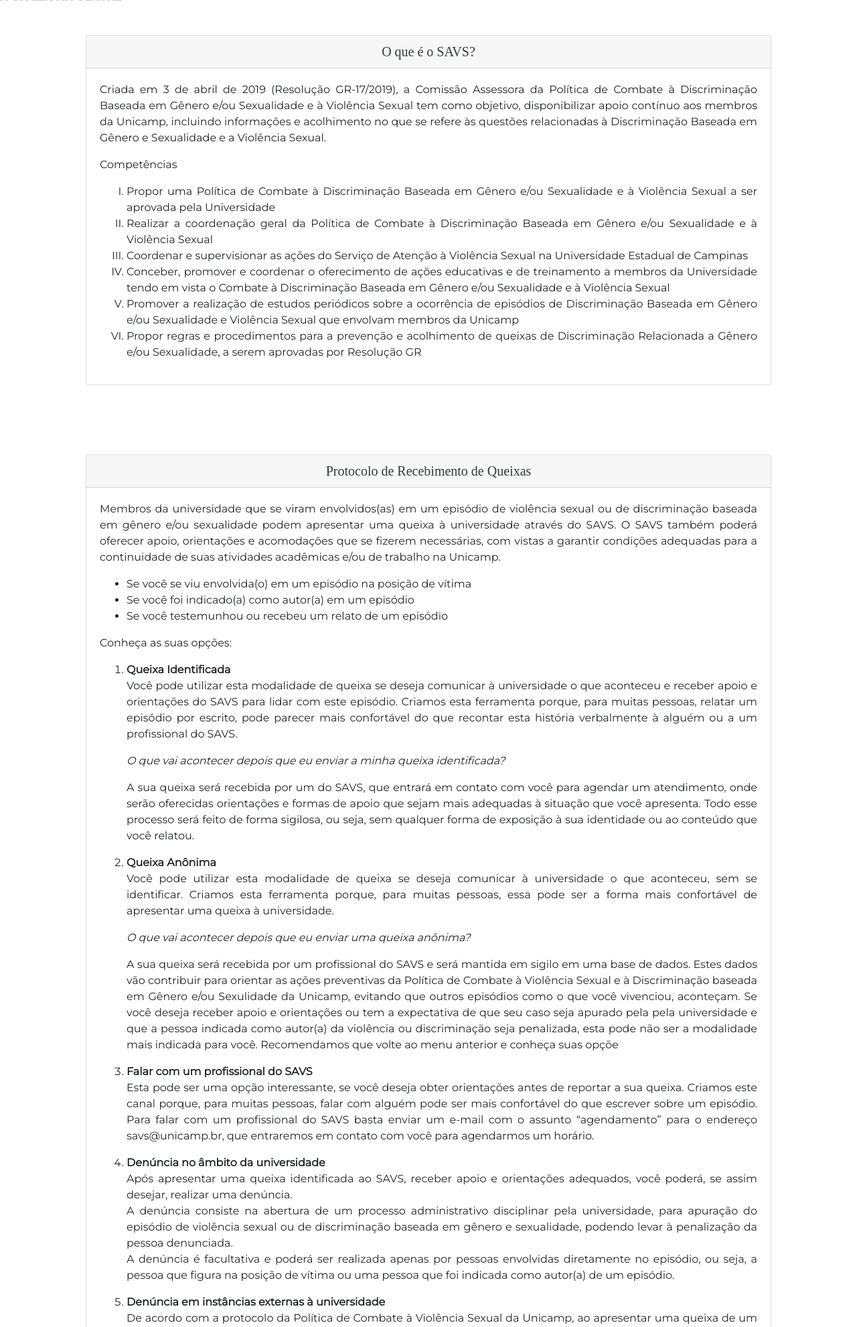
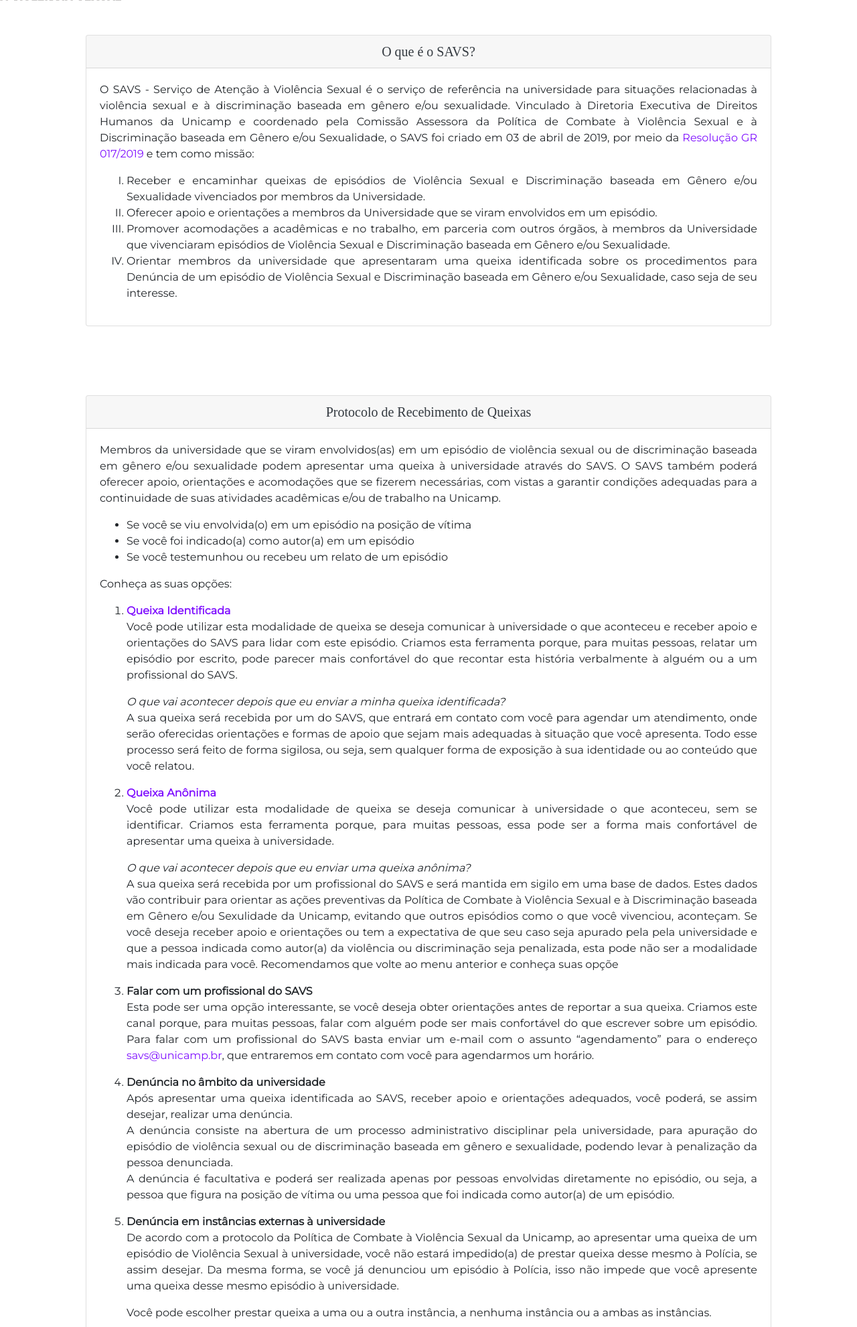
Before and after one commit to gsalibi/SAVS, a Django app: page /savs/ in a window 1280 px wide. Shown: the part 90-2071 px from the top of the page at 67% size. Run offline with Django 3.2, Linux system fonts and the light colour scheme; some libraries are stand-ins or nearby versions; some web fonts are replaced.

Commit message:
change texts

```diff
--- a/savs_app/templates/savs.html
+++ b/savs_app/templates/savs.html
@@ -1,4 +1,4 @@
-{% extends "./base.html" %} {% load static %}  {% block content %}
+{% extends "./base.html" %} {% load static %} {% block content %}
 
 <img class="center_img" src="{% static 'images/logo_savs.png' %}" alt="">
 
@@ -9,29 +9,28 @@
         <div class="card">
             <h5 class="card-header">O que é o SAVS?</h5>
             <div class="card-body">
-                <p class="card-text">Criada em 3 de abril de 2019 (Resolução GR-17/2019), a Comissão Assessora da
-                    Política de Combate à Discriminação Baseada em Gênero e/ou Sexualidade e à Violência Sexual tem como
-                    objetivo, disponibilizar apoio contínuo aos membros da Unicamp,
-                    incluindo informações e acolhimento no que se refere às questões relacionadas à Discriminação
-                    Baseada em Gênero e Sexualidade e a Violência Sexual.</p>
+                <p class="card-text">O SAVS - Serviço de Atenção à Violência Sexual é o serviço de referência na
+                    universidade para situações relacionadas à violência sexual e à discriminação baseada em gênero e/ou
+                    sexualidade. Vinculado à Diretoria Executiva de Direitos Humanos da Unicamp e coordenado pela
+                    Comissão Assessora da Política de Combate à Violência Sexual e à Discriminação baseada em Gênero
+                    e/ou Sexualidade, o SAVS foi criado em 03 de abril de 2019, por meio da <a
+                        href="https://www.pg.unicamp.br/mostra_norma.php?id_norma=14481" target="blank">Resolução GR
+                        017/2019</a> e tem
+                    como missão:</p>
 
-                <p>Competências<br>
+
                 <ol type="I">
-                    <li>Propor uma Política de Combate à Discriminação Baseada em Gênero e/ou Sexualidade e à Violência
-                        Sexual a ser aprovada pela Universidade</li>
-                    <li>Realizar a coordenação geral da Política de Combate à Discriminação Baseada em Gênero e/ou
-                        Sexualidade e à Violência Sexual</li>
-                    <li>Coordenar e supervisionar as ações do Serviço de Atenção à Violência Sexual na Universidade
-                        Estadual de Campinas</li>
-                    <li>Conceber, promover e coordenar o oferecimento de ações educativas e de treinamento a membros da
-                        Universidade tendo em vista o Combate à Discriminação Baseada em Gênero e/ou Sexualidade e à
-                        Violência Sexual</li>
-                    <li>Promover a realização de estudos periódicos sobre a ocorrência de episódios de Discriminação
-                        Baseada em Gênero e/ou Sexualidade e Violência Sexual que envolvam membros da Unicamp</li>
-                    <li>Propor regras e procedimentos para a prevenção e acolhimento de queixas de Discriminação
-                        Relacionada a Gênero e/ou Sexualidade, a serem aprovadas por Resolução GR</li>
+                    <li>Receber e encaminhar queixas de episódios de Violência Sexual e Discriminação baseada em Gênero
+                        e/ou Sexualidade vivenciados por membros da Universidade.</li>
+                    <li>Oferecer apoio e orientações a membros da Universidade que se viram envolvidos em um episódio.
+                    </li>
+                    <li>Promover acomodações a acadêmicas e no trabalho, em parceria com outros órgãos, à membros da
+                        Universidade que vivenciaram episódios de Violência Sexual e Discriminação baseada em Gênero
+                        e/ou Sexualidade.</li>
+                    <li>Orientar membros da universidade que apresentaram uma queixa identificada sobre os procedimentos
+                        para Denúncia de um episódio de Violência Sexual e Discriminação baseada em Gênero e/ou
+                        Sexualidade, caso seja de seu interesse.</li>
                 </ol>
-                </p>
             </div>
         </div>
     </div>
@@ -59,36 +58,38 @@
                         Se você testemunhou ou recebeu um relato de um episódio
                     </li>
                 </ul>
-                <p> Conheça as suas opções:
-                </p>
+                <p> Conheça as suas opções:</p>
                 <ol>
                     <li>
-                        <b>Queixa Identificada</b></br>
+                        <a href="/queixa"><strong>Queixa Identificada</strong></a> </br>
                         <p>
                             Você pode utilizar esta modalidade de queixa se deseja comunicar à universidade o que
                             aconteceu e receber apoio e orientações do SAVS para lidar com este episódio. Criamos esta
                             ferramenta porque, para muitas pessoas, relatar um episódio por escrito, pode
                             parecer mais confortável do que recontar esta história verbalmente à alguém ou a um
                             profissional do SAVS.</p>
-                        <p><i>O que vai acontecer depois que eu enviar a minha queixa identificada? </i></p>
-                        <p>A sua queixa será recebida por um do SAVS, que entrará em contato com você para agendar um
+
+                        <p><i>O que vai acontecer depois que eu enviar a minha queixa identificada? </i>
+                            <br>
+                            A sua queixa será recebida por um do SAVS, que entrará em contato com você para agendar um
                             atendimento, onde serão oferecidas orientações e formas de apoio que sejam mais adequadas à
                             situação que você apresenta. Todo esse processo
                             será feito de forma sigilosa, ou seja, sem qualquer forma de exposição à sua identidade ou
                             ao conteúdo que você relatou.
 
                         </p>
+
                     </li>
                     <li>
-                        <b>Queixa Anônima</b></br>
+                        <a href="/queixa"><strong>Queixa Anônima</strong></a></br>
                         <p>
                             Você pode utilizar esta modalidade de queixa se deseja comunicar à universidade o que
                             aconteceu, sem se identificar. Criamos esta ferramenta porque, para muitas pessoas, essa
                             pode ser a forma mais confortável de apresentar uma queixa à universidade.</p>
-                        <p><i>
-                                O que vai acontecer depois que eu enviar uma queixa anônima?
-                            </i></p>
-                        <p> A sua queixa será recebida por um profissional do SAVS e será mantida em sigilo em uma base
+                        <p>
+                            <i>O que vai acontecer depois que eu enviar uma queixa anônima?</i>
+                            <br>
+                            A sua queixa será recebida por um profissional do SAVS e será mantida em sigilo em uma base
                             de dados. Estes dados vão contribuir para orientar as ações preventivas da Política de
                             Combate à Violência Sexual e à Discriminação baseada
                             em Gênero e/ou Sexulidade da Unicamp, evitando que outros episódios como o que você
@@ -101,17 +102,18 @@
                         </p>
                     </li>
                     <li>
-                        <b>Falar com um profissional do SAVS</b></br>
+                        <strong>Falar com um profissional do SAVS</strong></br>
                         <p> Esta pode ser uma opção interessante, se você deseja obter orientações antes de reportar a
                             sua queixa. Criamos este canal porque, para muitas pessoas, falar com alguém pode ser mais
                             confortável do que escrever sobre um episódio.
                             Para falar com um profissional do SAVS basta enviar um e-mail com o assunto “agendamento”
-                            para o endereço savs@unicamp.br, que entraremos em contato com você para agendarmos um
+                            para o endereço <a href="mailto:savs@unicamp.br">savs@unicamp.br</a>, que entraremos em
+                            contato com você para agendarmos um
                             horário.
                         </p>
                     </li>
                     <li>
-                        <b> Denúncia no âmbito da universidade</b></br>
+                        <strong> Denúncia no âmbito da universidade</strong></br>
                         <p>Após apresentar uma queixa identificada ao SAVS, receber apoio e orientações adequados, você
                             poderá, se assim desejar, realizar uma denúncia. </br>A denúncia consiste na abertura de um
                             processo administrativo disciplinar pela universidade,
@@ -123,7 +125,7 @@
                         </p>
                     </li>
                     <li>
-                        <b>Denúncia em instâncias externas à universidade</b></br>
+                        <strong>Denúncia em instâncias externas à universidade</strong></br>
                         <p>De acordo com a protocolo da Política de Combate à Violência Sexual da Unicamp, ao apresentar
                             uma queixa de um episódio de Violência Sexual à universidade, você não estará impedido(a) de
                             prestar queixa desse mesmo à Polícia, se
@@ -151,14 +153,24 @@
         <div class="card">
             <h5 class="card-header">Perguntas Frequentes</h5>
             <div class="card-body">
-                <p class="card-text">Lorem Ipsum is simply dummy text of the printing and typesetting industry. Lorem
-                    Ipsum has been the industry's standard dummy text ever since the 1500s, when an unknown printer took
-                    a galley of type and scrambled it to make a type specimen
-                    book. It has survived not only five centuries, but also the leap into electronic typesetting,
-                    remaining essentially unchanged. It was popularised in the 1960s with the release of Letraset sheets
-                    containing Lorem Ipsum passages, and
-                    more recently with desktop publishing software like Aldus PageMaker including versions of Lorem
-                    Ipsum.</p>
+                <p class="card-text">É comum que as pessoas tenham dúvidas se o que elas vivenciaram é um episódio de
+                    violência sexual ou de discriminação baseada em gênero e/ou sexualidade. Da mesma, muitas pessoas
+                    podem ter dúvidas sobre como apoiar alguém que se viu envolvido(a) em episódio, ou ainda, sobre como
+                    apresentar uma queixa à universidade.
+                    Por isso, reunimos perguntas frequentes relacionadas a este tema, para que você possa sanar suas
+                    dúvidas e tomar decisões que sejam adequadas às suas necessidades ou da pessoa que você deseja
+                    apoiar.
+                </p>
+                <ol>
+                    <li>O que é violência sexual?</li>
+                    <li>O que é assédio sexual?</li>
+                    <li>O que é assédio sexual cibernético?</li>
+                    <li>O que é assalto sexual?</li>
+                    <li>O que é discriminação de gênero e/ou sexualidade?</li>
+                    <li>Como posso apoiar um(a) colega que se viu envolvido(a) em um episódio de violência sexual?</li>
+                    <li>Fui indicado(a) como autor(a) em um episódio de violência sexual. Como devo proceder?</li>
+                </ol>
+                <p>*Falta completar</p>
             </div>
         </div>
     </div>
--- a/savs_app/templates/violencia-sexual.html
+++ b/savs_app/templates/violencia-sexual.html
@@ -82,12 +82,11 @@
                     </div>
                 </div>
 
-                <br><br>
+                <br><br><br>
 
-                <h5>Consentimento</h5>
                 <p>
                     Um dos conceitos fundamentais da Política de Combate à Violência Sexual na Unicamp é o conceito
-                    de CONSENTIMENTO
+                    de <strong>CONSENTIMENTO</strong>.
                 </p>
                 <p>
                     Consentimento é a concordância em se engajar em atividade de natureza sexual dada, de forma
```
Also changed, not shown: savs_app/templates/participe.html (+5 -56 lines).
